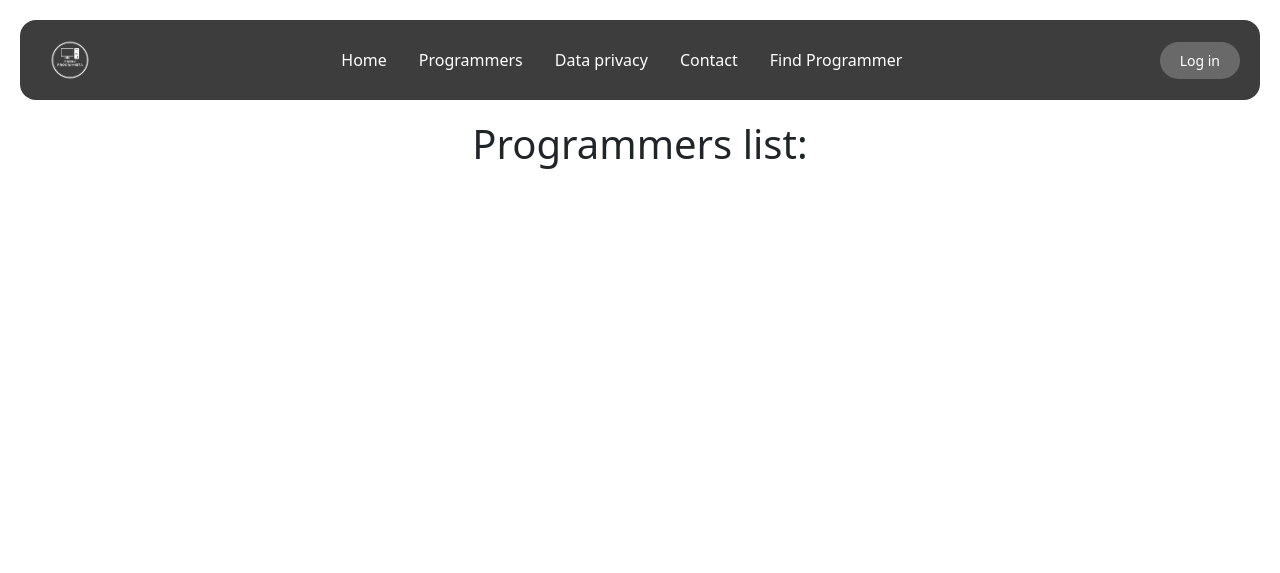
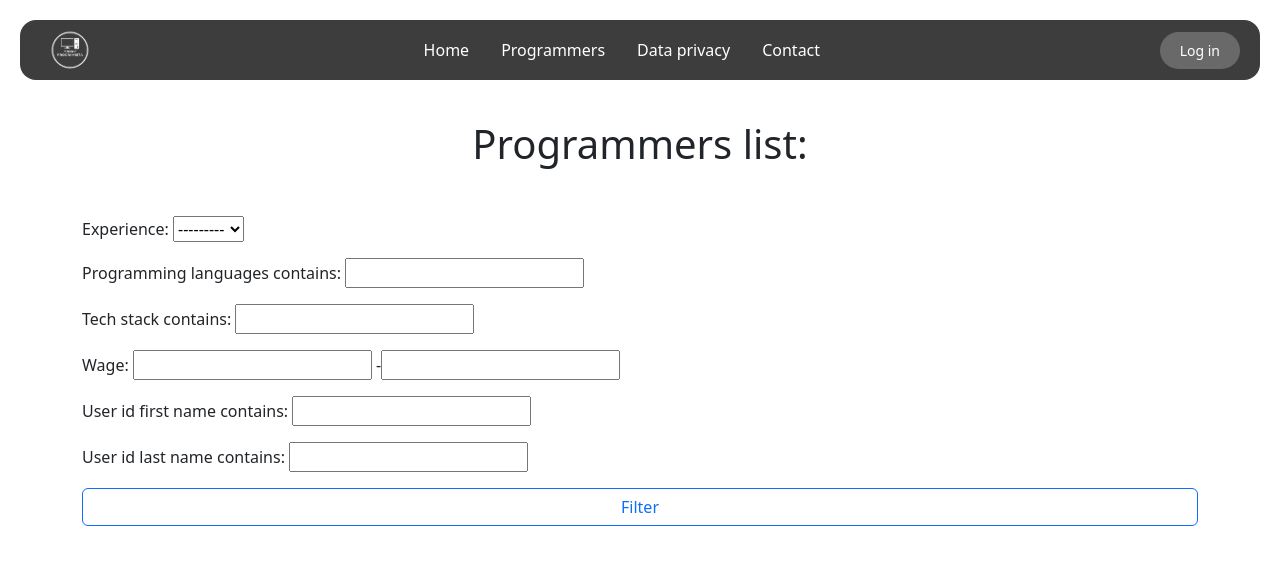
Before and after one commit to grupaASDA/ZnanyProgramista, a Django app: page /programmers/list in a window 1280 px wide. Shown: the top 573 px of the page. Run offline with Django 5.2, Linux system fonts and the light colour scheme; parts of the project's set-up code (start-up, migrations or seed data) failed here and were passed over.

Commit message:
1. Moved filtering into programmers_list page.

```diff
--- a/knownProgrammer/accounts/static/css/style.css
+++ b/knownProgrammer/accounts/static/css/style.css
@@ -7,7 +7,7 @@ static
 
 .navbar {
     background-color: #3D3D3D;
-    height: 80px;
+    height: 60px;
     margin: 20px;
     border-radius: 16px;
     padding: 0.5rem;
--- a/knownProgrammer/accounts/templates/accounts/base.html
+++ b/knownProgrammer/accounts/templates/accounts/base.html
@@ -46,9 +46,6 @@
                         <li class="nav-item">
                             <a class="nav-link mx-lg-2" href="#">Contact</a>
                         </li>
-                        <li class="nav-item">
-                            <a class="nav-link mx-lg-2"href="{% url 'index'%}">Find Programmer</a>
-                        </li>
 
                     </ul>
                 </div>
--- a/knownProgrammer/programmers/templates/programmers/programmers_list.html
+++ b/knownProgrammer/programmers/templates/programmers/programmers_list.html
@@ -19,6 +19,13 @@
                     </ul>
                 </div>
             {% endif %}
+            <form method="get" action="{% url 'programmers_list' %}">
+                {{ form.as_p }}
+                <div class="d-grid gap-2 mb-5">
+                    <input type="submit" value="Filter" class="btn btn-outline-primary"/>
+                </div>
+            </form>
+
             {% for programmer in programmers %}
                 <div class="col-md-4">
 
@@ -33,9 +40,7 @@
 
                                 <div class="rating">
                                     <span class="fw-bold">Rating:</span>
-                                    {#                                    {% for star in programmer.average_rating|get_rating_stars|safe %}#}
-                                    {#                                        <span class="badge rounded-pill {% if programmer.user_id == request.user %}star-active{% else %}star{% endif %} ms-1">{{ star }}</span>#}
-                                    {#                                    {% endfor %}#}
+
                                     {{ programmer.average_rating|get_rating_stars|safe }}
 
                                     <span class="ratings"> {{ programmer.count }} rating(s)</span>
--- a/knownProgrammer/programmers/urls_programmers.py
+++ b/knownProgrammer/programmers/urls_programmers.py
@@ -8,7 +8,6 @@ from programmers.views import (
     programmer_delete_confirm,
     rate_programmer,
     upload_avatar,
-    index,
 )
 
 urlpatterns = [
@@ -19,5 +18,4 @@ urlpatterns = [
     path('delete/<int:id>', programmer_delete_confirm, name="programmer_delete_confirm"),
     path('rate/<int:id>/', rate_programmer, name='rate_programmer'),
     path('avatar/<int:id>/', upload_avatar, name='upload_avatar'),
-    path('index/', index, name="index"),
 ]
--- a/knownProgrammer/programmers/views.py
+++ b/knownProgrammer/programmers/views.py
@@ -6,19 +6,26 @@ from django.core.exceptions import PermissionDenied
 from django.http import HttpResponseNotFound, HttpResponseForbidden
 from django.shortcuts import render, redirect, get_object_or_404
 
+from programmers.filters import ProgrammerFilter
 from programmers.forms import ProgrammerCreationModelForm, RatingForm, AvatarUploadForm
 from programmers.models import ProgrammerProfile, Rating
 from programmers.services.cloudinary import configure_cloudinary, generate_random_string
-from programmers.filters import ProgrammerFilter
 
 
 def programmers_list(request):
-    programmers = ProgrammerProfile.objects.all()
-    for programmer in programmers:
+    filtered_programmers = ProgrammerFilter(request.GET, queryset=ProgrammerProfile.objects.all())
+
+    if filtered_programmers:
+        active_programmers = filtered_programmers.qs
+    else:
+        active_programmers = ProgrammerProfile.objects.all()
+
+    for programmer in active_programmers:
         programmer.average_rating = programmer.average_rating()
         programmer.count = programmer.ratings_count()
     ctx = {
-        "programmers": programmers,
+        "programmers": active_programmers,
+        'form': filtered_programmers.form,
     }
 
     return render(
@@ -335,13 +342,3 @@ def upload_avatar(request, id):
             template_name="programmers/programmer_avatar_update.html",
             context=ctx,
         )
-
-
-
-def index(request):
-    programerfiltrer = ProgrammerFilter(request.GET , queryset= ProgrammerProfile.objects.all())
-    context = {
-        'form': programerfiltrer.form,
-        'programmers': programerfiltrer.qs
-    }
-    return render(request, "filtered/programmers_list_filtered.html",context)
```
